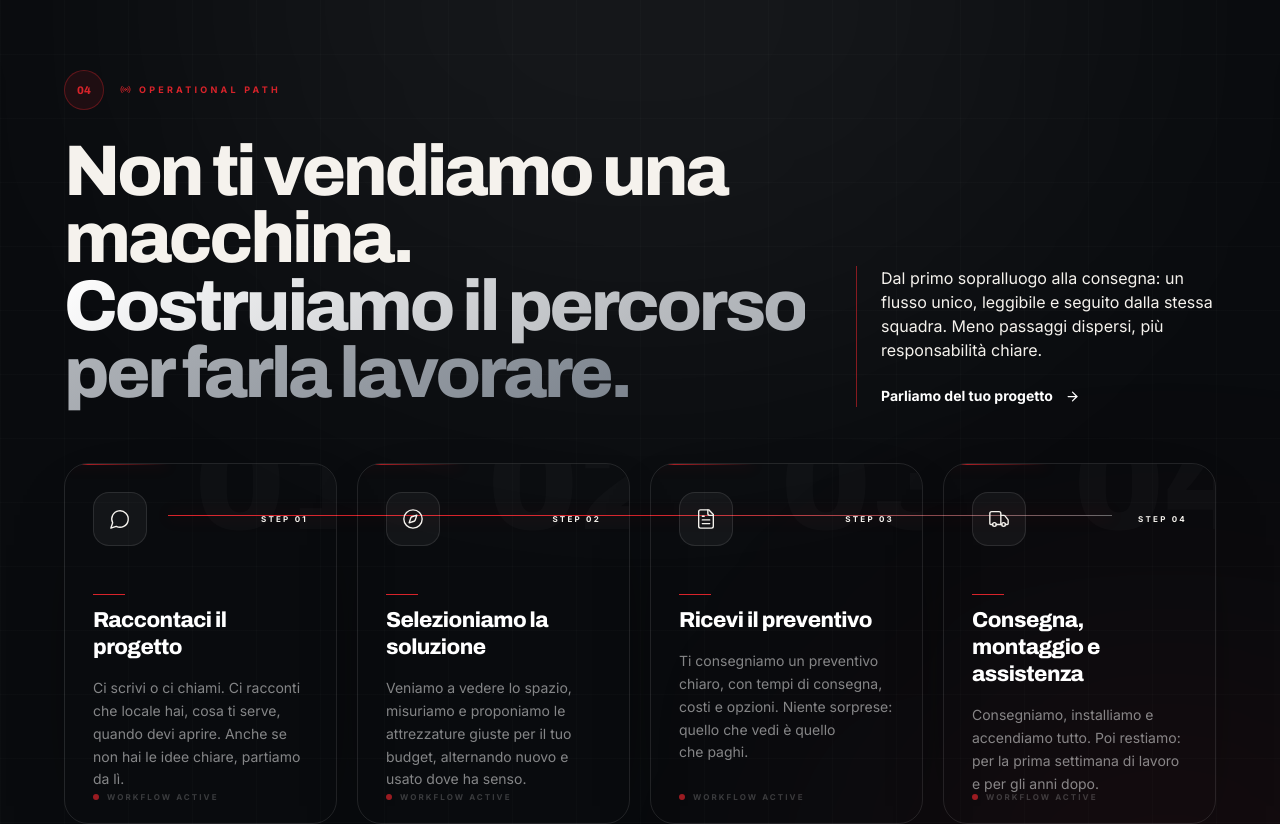
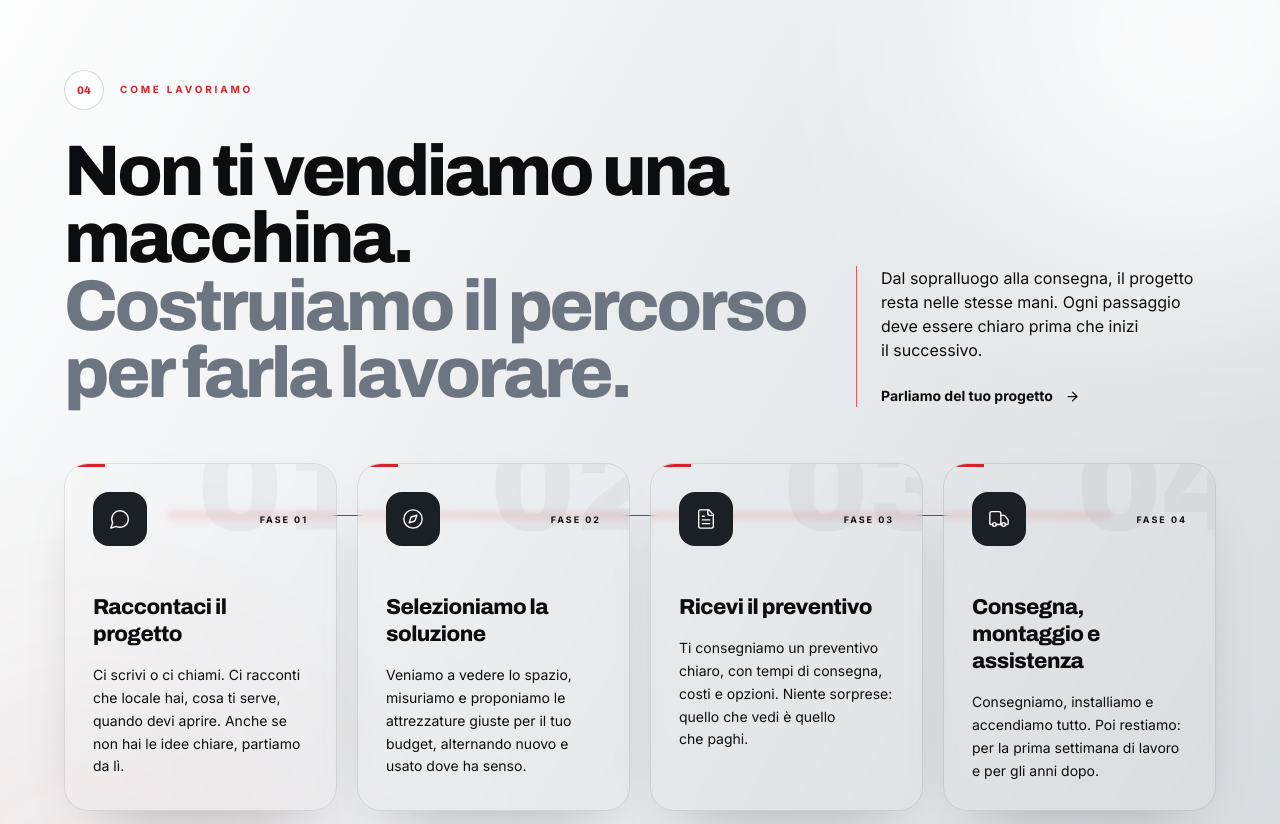
Before and after one commit to gaetanomeli95-lab/SITO-ARREDO-CHEF, a Next.js app: page / in a window 1280 px wide. Shown: the part 4040-4864 px from the top of the page. Built offline with nearby package versions, Linux system fonts and the light colour scheme.

Commit message:
Art direction: turn process into light steel workflow

```diff
--- a/src/components/sections/ProcessSection.tsx
+++ b/src/components/sections/ProcessSection.tsx
@@ -3,7 +3,7 @@
 import { useRef } from 'react';
 import Link from 'next/link';
 import { motion, useScroll, useTransform } from 'framer-motion';
-import { ArrowRight, Compass, FileText, LucideIcon, MessageCircle, Radio, Truck } from 'lucide-react';
+import { ArrowRight, Compass, FileText, LucideIcon, MessageCircle, Truck } from 'lucide-react';
 import { process } from '@/data/company';
 import Reveal from '@/components/Reveal';
 
@@ -29,41 +29,41 @@ export default function ProcessSection() {
   return (
     <section
       id="processo"
-      data-nav-theme="dark"
-      className="relative overflow-hidden bg-[#090b0e] py-20 text-avorio md:py-28 lg:py-36"
+      data-nav-theme="light"
+      className="relative overflow-hidden bg-[#eef0f1] py-20 text-carbone md:py-28 lg:py-36"
     >
-      <div className="blueprint pointer-events-none absolute inset-0 opacity-55" />
-      <div className="pointer-events-none absolute left-1/2 top-[-16rem] h-[42rem] w-[58rem] -translate-x-1/2 rounded-full bg-white/[0.055] blur-[150px]" />
-      <div className="pointer-events-none absolute bottom-[-12rem] right-[-8rem] h-[30rem] w-[30rem] rounded-full bg-rosso/[0.09] blur-[150px]" />
-      <div className="pointer-events-none absolute inset-x-0 top-0 h-px bg-gradient-to-r from-transparent via-white/10 to-transparent" />
+      <div className="blueprint-light pointer-events-none absolute inset-0 opacity-55" />
+      <div className="pointer-events-none absolute inset-0 bg-[linear-gradient(120deg,rgba(255,255,255,.94)_0%,rgba(234,237,239,.92)_48%,rgba(209,214,218,.82)_100%)]" />
+      <div className="pointer-events-none absolute right-[-10rem] top-[-8rem] h-[30rem] w-[30rem] rounded-full bg-white/90 blur-[120px]" />
+      <div className="pointer-events-none absolute bottom-[-10rem] left-[-8rem] h-[28rem] w-[28rem] rounded-full bg-rosso/[0.06] blur-[130px]" />
 
       <div className="container-ac relative">
         <div className="grid gap-10 lg:grid-cols-[1fr_360px] lg:items-end">
           <Reveal>
             <div className="flex items-center gap-4">
-              <span className="flex h-10 w-10 items-center justify-center rounded-full border border-rosso/35 bg-rosso/10 font-display text-[11px] font-extrabold text-rosso">
+              <span className="flex h-10 w-10 items-center justify-center rounded-full border border-carbone/15 bg-white/70 font-display text-[11px] font-extrabold text-rosso">
                 04
               </span>
-              <span className="inline-flex items-center gap-2 text-[9px] font-bold uppercase tracking-[0.36em] text-rosso">
-                <Radio size={11} /> Operational path
+              <span className="text-[10px] font-bold uppercase tracking-[0.28em] text-rosso">
+                Come lavoriamo
               </span>
             </div>
-            <h2 className="h-display mt-7 max-w-4xl text-[clamp(2.8rem,5.6vw,5rem)] text-avorio">
+            <h2 className="h-display mt-7 max-w-4xl text-[clamp(2.8rem,5.6vw,5rem)] text-carbone">
               Non ti vendiamo una macchina.
               <br />
-              <span className="text-steel">Costruiamo il percorso per farla lavorare.</span>
+              <span className="text-[#6d7680]">Costruiamo il percorso per farla lavorare.</span>
             </h2>
           </Reveal>
 
           <Reveal delay={0.1}>
-            <div className="border-l border-rosso/60 pl-6">
-              <p className="text-pretty text-sm leading-relaxed text-white/56 md:text-base">
-                Dal primo sopralluogo alla consegna: un flusso unico, leggibile e seguito dalla stessa
-                squadra. Meno passaggi dispersi, più responsabilità chiare.
+            <div className="border-l border-rosso/70 pl-6">
+              <p className="text-pretty text-sm leading-relaxed text-carbone/72 md:text-base">
+                Dal sopralluogo alla consegna, il progetto resta nelle stesse mani. Ogni passaggio
+                deve essere chiaro prima che inizi il successivo.
               </p>
               <Link
                 href="/contatti"
-                className="group mt-6 inline-flex items-center gap-3 text-sm font-bold text-white transition-colors hover:text-rosso"
+                className="group mt-6 inline-flex items-center gap-3 text-sm font-bold text-carbone transition-colors hover:text-rosso"
               >
                 Parliamo del tuo progetto
                 <ArrowRight size={15} className="transition-transform group-hover:translate-x-1" />
@@ -72,12 +72,9 @@ export default function ProcessSection() {
           </Reveal>
         </div>
 
-        <div ref={ref} className="relative mt-14 lg:mt-18">
-          <div className="absolute left-[9%] right-[9%] top-[52px] hidden h-px bg-white/10 lg:block">
-            <motion.div
-              style={{ scaleX: lineScale }}
-              className="h-full origin-left bg-gradient-to-r from-rosso via-rosso to-white/30 shadow-[0_0_16px_rgba(216,35,42,.45)]"
-            />
+        <div ref={ref} className="relative mt-14">
+          <div className="absolute left-[9%] right-[9%] top-[52px] hidden h-px bg-carbone/12 lg:block">
+            <motion.div style={{ scaleX: lineScale }} className="h-full origin-left bg-rosso" />
           </div>
 
           <div className="grid gap-4 md:grid-cols-2 lg:grid-cols-4 lg:gap-5">
@@ -85,34 +82,28 @@ export default function ProcessSection() {
               const StepIcon = stepIconFor(step.n);
               return (
                 <Reveal key={step.n} delay={i * 0.09}>
-                  <article className="group relative h-full min-h-[290px] overflow-hidden rounded-[24px] border border-white/10 bg-gradient-to-b from-[#171c22]/92 to-[#0e1115]/96 p-6 shadow-[0_32px_90px_-50px_rgba(0,0,0,1)] transition-all duration-500 hover:-translate-y-1 hover:border-rosso/35 lg:min-h-[330px] lg:p-7">
-                    <span className="absolute left-0 top-0 h-px w-[38%] bg-gradient-to-r from-rosso to-transparent shadow-[0_0_14px_rgba(216,35,42,.45)] transition-all duration-500 group-hover:w-[70%]" />
-                    <div className="pointer-events-none absolute -right-10 -top-12 font-display text-[8.5rem] font-black leading-none text-white/[0.025]">
+                  <article className="group relative h-full min-h-[290px] overflow-hidden rounded-[24px] border border-carbone/10 bg-white/72 p-6 shadow-[0_26px_60px_-38px_rgba(11,13,16,.38)] backdrop-blur-sm transition-all duration-500 hover:-translate-y-1 hover:border-rosso/30 hover:bg-white lg:min-h-[330px] lg:p-7">
+                    <span className="absolute left-0 top-0 h-[3px] w-10 bg-rosso transition-all duration-500 group-hover:w-20" />
+                    <div className="pointer-events-none absolute -right-8 -top-10 font-display text-[8rem] font-black leading-none text-carbone/[0.035]">
                       {step.n}
                     </div>
 
                     <div className="relative flex items-center justify-between">
-                      <span className="flex h-[54px] w-[54px] items-center justify-center rounded-2xl border border-white/10 bg-white/[0.045] text-white/72 transition-all duration-500 group-hover:border-rosso/40 group-hover:bg-rosso/10 group-hover:text-rosso">
+                      <span className="flex h-[54px] w-[54px] items-center justify-center rounded-2xl border border-carbone/10 bg-[#1b2026] text-white transition-all duration-500 group-hover:bg-rosso">
                         <StepIcon size={22} strokeWidth={1.5} />
                       </span>
-                      <span className="text-[8px] font-bold uppercase tracking-[0.28em] text-white/28">
-                        Step {step.n}
+                      <span className="text-[9px] font-bold uppercase tracking-[0.22em] text-carbone/32">
+                        Fase {step.n}
                       </span>
                     </div>
 
                     <div className="relative mt-12">
-                      <span className="mb-3 block h-px w-8 bg-rosso" />
-                      <h3 className="font-display text-[1.35rem] font-extrabold leading-tight tracking-tight text-white">
+                      <h3 className="font-display text-[1.35rem] font-extrabold leading-tight tracking-tight text-carbone">
                         {step.title}
                       </h3>
-                      <p className="mt-4 text-pretty text-[13px] leading-relaxed text-white/50 lg:text-[14px]">
+                      <p className="mt-4 text-pretty text-[13px] leading-relaxed text-carbone/62 lg:text-[14px]">
                         {step.text}
                       </p>
-                    </div>
-
-                    <div className="absolute bottom-5 left-6 right-6 flex items-center gap-2 text-[8px] font-bold uppercase tracking-[0.26em] text-white/20 lg:left-7 lg:right-7">
-                      <span className="h-1.5 w-1.5 rounded-full bg-rosso/70" />
-                      Workflow active
                     </div>
                   </article>
                 </Reveal>
```
